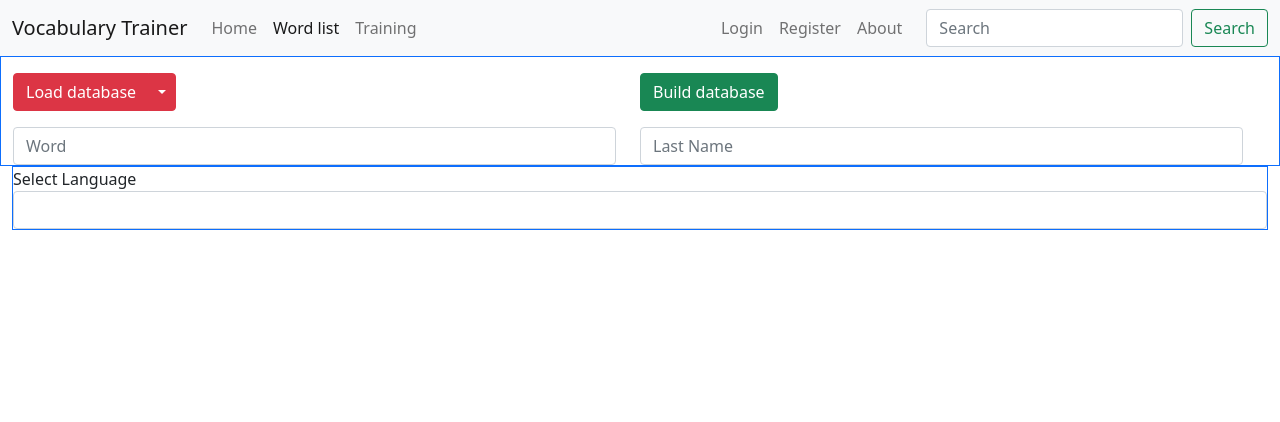
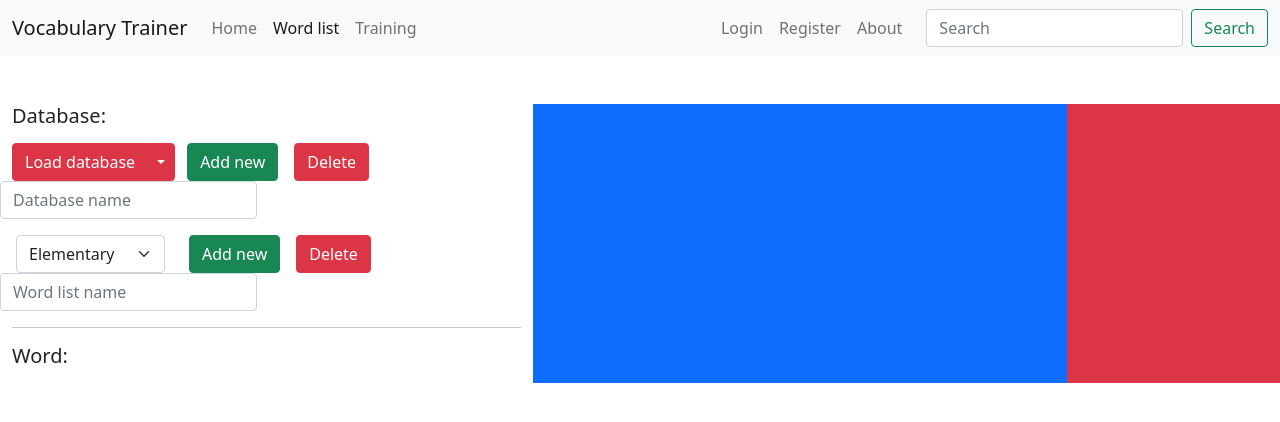
Before and after one commit to ahmadjafari86/VocabularyTrainer, an Angular app in the folder VocabularyTrainer/: page /wordlist in a window 1280 px wide. Shown: the top 422 px of the page. Built offline with nearby package versions, Linux system fonts and the light colour scheme.

Commit message:
commit-6

```diff
--- a/VocabularyTrainer/src/app/components/wordlist/wordlist.component.html
+++ b/VocabularyTrainer/src/app/components/wordlist/wordlist.component.html
@@ -2,57 +2,51 @@
 <div class="container-fluid">
 
   <!--//////////////////////////////////////////// Main screen ////////////////////////////////////////////////////-->
+  <div class="row mt-5">
 
-  <div class="row">
+    <!--////////////////////////////////////// Word section of screen /////////////////////////////////////////-->
 
-    <!--/////////////////////////////////////// Word list section of screen /////////////////////////////////////////-->
-
-    <div class="col">
+    <div class="col ">
 
       <!-- Database section -->
 
-      <div class="row border border-primary">
+      <div class="row " >
+        <label style="margin-bottom: 7px" for="databaseForm"><h5>Database:</h5></label>
 
-        <div class="row  mt-3">
-
-          <div class="col">
-            <div class="btn-group dropdown ">
+        <div class="row " >
+            <div class="btn-group dropdown w-auto ">
               <button class="btn btn-danger " type="button"><span class="sr-only">Load database</span></button>
-              <button class="btn btn-danger dropdown-toggle dropdown-toggle-split" type="button"
+              <button class="btn btn-danger dropdown-toggle dropdown-toggle-split " type="button"
                       id="dropDownButtonMenu1" data-bs-toggle="dropdown" aria-haspopup="true" aria-expanded="false">
               </button>
               <ul class="dropdown-menu" aria-labelledby="dropDownButtonMenu1">
                 <li *ngFor="let database of databaseList" [value]="database.id"
-                    class="dropdown-item" >{{database.name}}</li>
+                    class="dropdown-item" ><a class="nav-link" routerLink="/notFound">{{database.name}}</a></li>
               </ul>
             </div>
-          </div>
-          <div class="col">
-            <button class="btn btn-success" type="button"><span class="sr-only">Build database</span></button>
-          </div>
-
+            <button class="btn btn-success w-auto me-3" type="button">Add new</button>
+            <button class="btn btn-danger w-auto me-3" type="button">Delete</button>
+            <input type="text" name="dbName" value="" class="form-control input-lg w-auto" placeholder="Database name"/>
         </div>
 
         <div class="row mt-3">
-          <div class="col">
-            <input type="text" name="firstname" value="" class="form-control input-lg" placeholder="Word"/>
-          </div>
-          <div class="col">
-            <input type="text" name="lastname" value="" class="form-control input-lg" placeholder="Last Name"/>
-          </div>
+          <select class="form-select w-auto ms-3" aria-label="wordListSelectBox">
+            <option *ngFor="let database of databaseList" [value]="database.id">{{database.name}}</option>
+          </select>
+          <button class="btn btn-success w-auto me-3 ms-4" type="button">Add new</button>
+          <button class="btn btn-danger w-auto me-3" type="button">Delete</button>
+          <input type="text" name="dbName" value="" class="form-control input-lg w-auto" placeholder="Word list name"/>
         </div>
 
-
-      </div>
-
-      <div class="row">
-
-      </div>
-    </div>
+      </div> <hr>
 
       <!-- Word section -->
 
       <div class="row">
+        <label style="margin-bottom: 7px" for="wordForm"><h5>Word:</h5></label>
+
+
+
       </div>
 
       <!-- Buttons section -->
@@ -63,27 +57,18 @@
 
     <!--////////////////////////////////////// View table section of screen /////////////////////////////////////////-->
 
-  <div class="col">
+    <div class="col bg-primary">
 
     </div>
 
     <!--////////////////////////////////////// Communication section of screen //////////////////////////////////////-->
 
-  <div class="col">
+    <div class="col-lg-2 bg-danger">
 
     </div>
 
 
 
 
-
-  <div class="form-group border border-primary">
-    <label for="category" >Select Language</label>
-    <select name="languages" id="category" class="form-control dropdown-toggle ">
-      <option value=""></option>
-      <option *ngFor="let language of languages" [value]="language.id">{{language.name}}</option>
-    </select>
   </div>
-
-
 </div>
```
Also changed, not shown: VocabularyTrainer/src/app/components/register/register.component.html (+6 -3 lines). Lines whose indentation alone changed are shown as unchanged.
